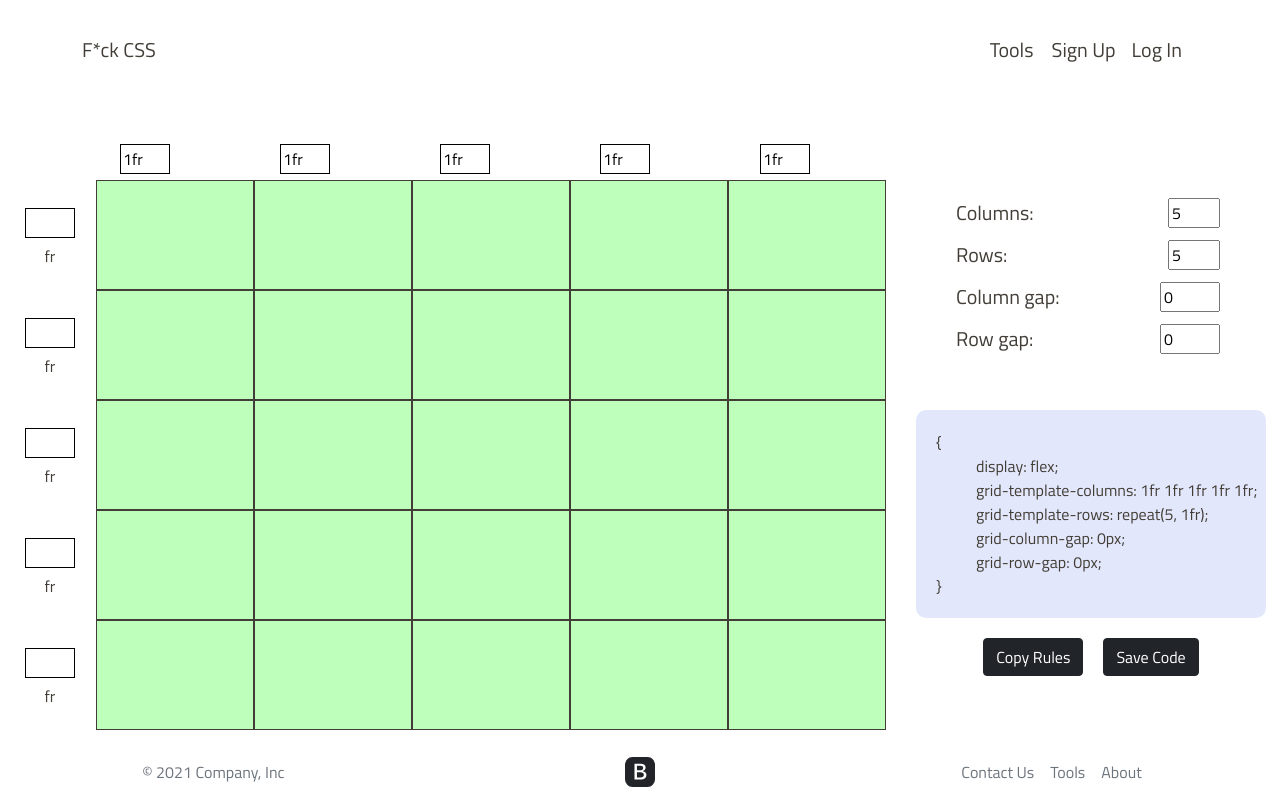
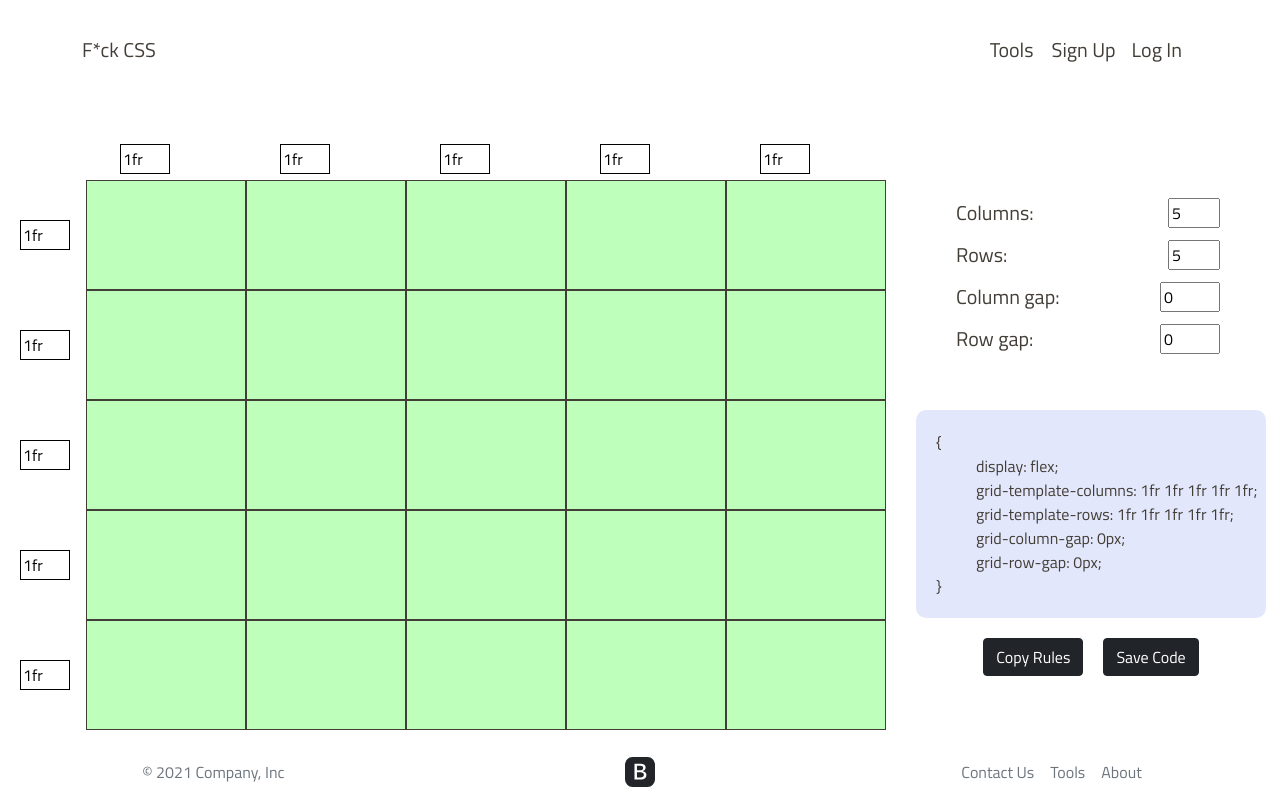
Before and after one commit to fck-css/web, a React (Create React App) app: page /grid in a window 1280 px wide. Shown: the top 800 px of the page. Built offline with nearby package versions, Linux system fonts and the light colour scheme.

Commit message:
Finished grid.

```diff
--- a/src/views/Flexbox/Flexbox.jsx
+++ b/src/views/Flexbox/Flexbox.jsx
@@ -40,6 +40,7 @@ const Flexbox = () => {
 
             <div className="parent-output-div">
                 <div className="parent-div" style={output}>
+                    {console.log(output)}
                     {Array.from(Array(childCount).keys()).map(child => <FlexboxChild number={child} />)}
                 </div>
                 <div>
--- a/src/views/Grid/Grid.jsx
+++ b/src/views/Grid/Grid.jsx
@@ -31,6 +31,7 @@ const Grid = () => {
     const [rules, setRules] = useState(initialRules)
     const [output, setOutput] = useState(initialOutput)
     const [columnFr, setColumnFr] = useState(initialFrs)
+    const [rowFr, setRowFr] = useState(initialFrs)
 
     const { createToast } = useAuthContext()
 
@@ -42,20 +43,28 @@ const Grid = () => {
             [name]: value
         })
 
-        setColumnFr(() => {
-            if (name === "gridTemplateColumns") {
-            for (let i = value; i > 0; i--) {
-                columnFr[i - 1] = '1fr'
+        if (name === "gridTemplateColumns") {
+            setColumnFr(() => {
+                let newColumnFr = {};
+                for (let i = value; i > 0; i--) {
+                    newColumnFr[i - 1] = '1fr'
                 }
+                return newColumnFr
+            })
+        } else if (name === "gridTemplateRows") {
+            setRowFr(() => {
+                let newRowFr = {};
+                for (let i = value; i > 0; i--) {
+                    newRowFr[i - 1] = '1fr'
+                }
+                return newRowFr
+            })
 
-                return columnFr
-            } else {
-                return columnFr
-            }
-        })
+        }
+
     }
 
-    const handleFr = (event) => {
+    const handleColumnFr = (event) => {
         const { name, value } = event.target
 
         setColumnFr({
@@ -64,6 +73,17 @@ const Grid = () => {
         })
     }
 
+    const handleRowFr = (event) => {
+        const { name, value } = event.target
+
+        setRowFr({
+            ...rowFr,
+            [name]: value
+        })
+    }
+
+    console.log("columns: " + output["grid-template-columns"])
+    console.log("rows: " + output["grid-template-rows"])
     // const resultColumns = Array(columnFr)
     // console.log(resultColumns)
 
@@ -73,11 +93,11 @@ const Grid = () => {
         setOutput({
             "display": "grid",
             "grid-template-columns": Object.values(columnFr).join(" "),
-            "grid-template-rows": `repeat(${rules.gridTemplateRows}, 1fr)`,
+            "grid-template-rows": Object.values(rowFr).join(" "),
             "grid-column-gap": `${rules.gridColumnGap}px`,
             "grid-row-gap": `${rules.gridRowGap}px`,
         })
-    }, [rules, columnFr])
+    }, [rules, columnFr, rowFr])
 
     const copyText = () => {
         const text = Array.from(document.getElementsByClassName("line-code")).map(p => p.innerHTML).join("\r\n")
@@ -100,7 +120,7 @@ const Grid = () => {
                                     // min={1}
                                     name={key}
                                     value={columnFr[key]}
-                                    onChange={(event) => handleFr(event)}
+                                    onChange={(event) => handleColumnFr(event)}
                                 />
                             )
                         })}
@@ -114,13 +134,13 @@ const Grid = () => {
                                     <input
                                         key={key}
                                         className="row-fr-child"
-                                        type="number"
-                                        max={10}
-                                        min={1}
-                                        name="row-fr"
-                                        onChange={(event) => handleFr(event)}
+                                        // type="number"
+                                        // max={10}
+                                        // min={1}
+                                        name={key}
+                                        value={rowFr[key]}
+                                        onChange={(event) => handleRowFr(event)}
                                         />
-                                    <label>fr</label>
                                 </div>
                             )
                         })}
```
